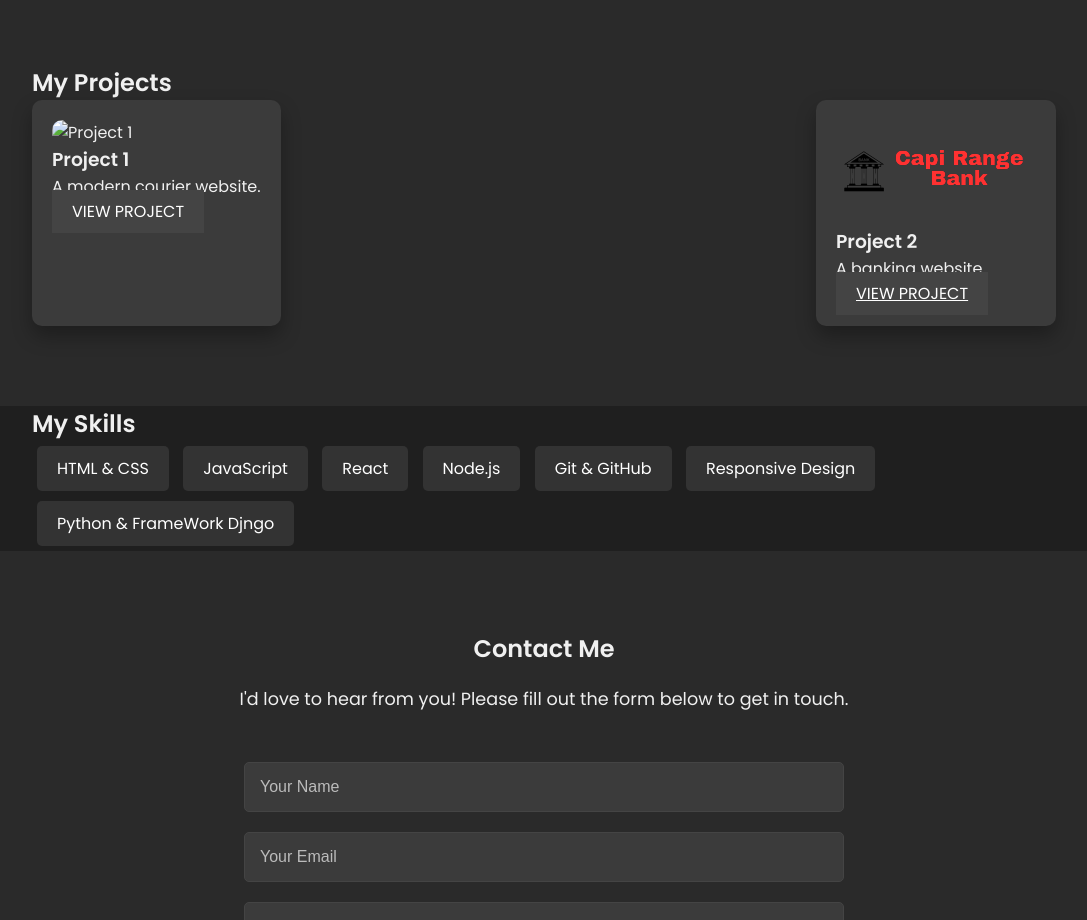
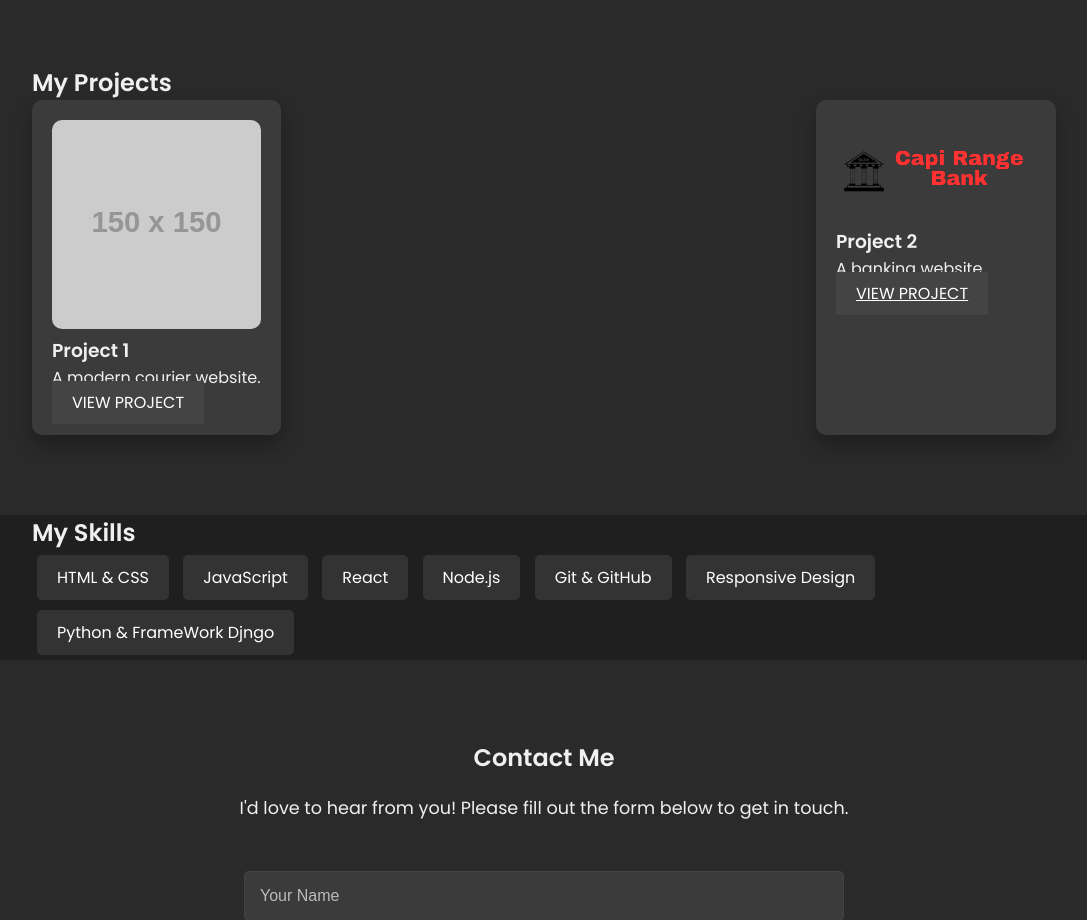
Before and after one commit to imariabe/portfolio, a plain HTML site: page index.html in a window 1280 px wide. Shown: the part 1060-1980 px from the top of the page, without its empty margins (96-1183 px from the left). Drawn offline with Linux system fonts and the light colour scheme; placeholder pictures from the web are drawn by us; files whose address does not match are found by name.

Commit message:
Update index.html

```diff
--- a/index.html
+++ b/index.html
@@ -53,7 +53,7 @@
       <h2>My Projects</h2>
       <div class="project-grid">
         <div class="project-card">
-          <img src="Images/project1.png" alt="Project 1">
+          <img src="https://via.placeholder.com/150" alt="Project 1">
           <h3>Project 1</h3>
           <p>A modern courier website.</p>
           <a href="https://quickswiftdropexpress.com/index.html" style="list-style: none; text-decoration: none;" class="btn-secondary">View Project</a>
```
